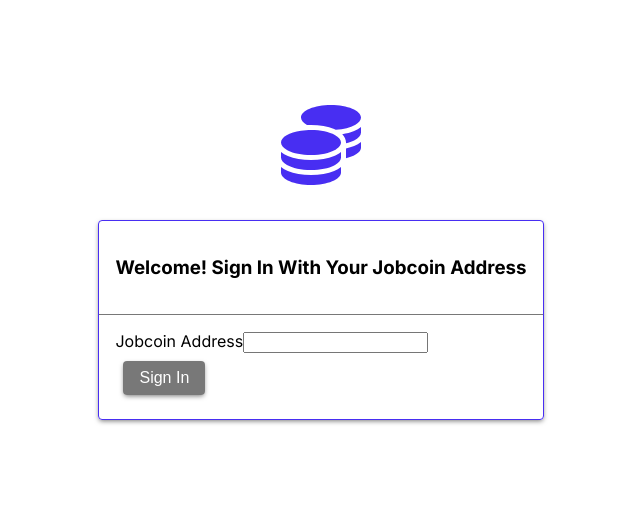
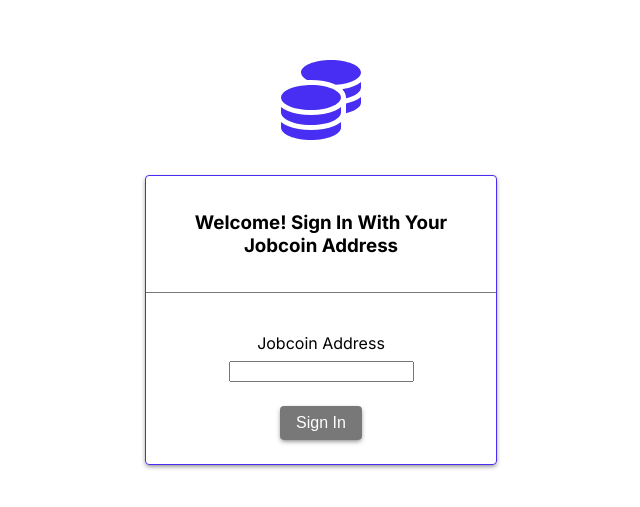
Before and after one commit to conradrmiller/gemini-conrad-miller, a React (Create React App) app: page /SignIn in a window 1280 px wide. Shown: the part 155-662 px from the top of the page, without its empty margins (319-959 px from the left). Built offline with nearby package versions, Linux system fonts and the light colour scheme.

Commit message:
Spacing around inputs and labels

```diff
--- a/src/components/accountSummary/BalanceWidget.jsx
+++ b/src/components/accountSummary/BalanceWidget.jsx
@@ -4,20 +4,23 @@ import CONSTANTS from '../../CONSTANTS'
 const BalanceContainer = styled.div`
     border: 1px solid ${CONSTANTS.PURPLE};
     margin: 1em;
-    border-radius: .25em;
+    border-radius: 0.25em;
     box-shadow: 0px 2px 5px -1px ${CONSTANTS.GREY};
 `
 
 const BalanceHeader = styled.div`
-text-align: center;
+    text-align: center;
     border-bottom: 1px solid ${CONSTANTS.GREY};
 `
 
 const AmountContainer = styled.div`
+    text-align: center;
     padding: 1em;
+    font-weight: 600;
+    font-size: 1.25em;
 `
 
-const BalanceWidget = ({state}) => {
+const BalanceWidget = ({ state }) => {
     return (
         <BalanceContainer>
             <BalanceHeader>
--- a/src/components/accountSummary/NavBar.jsx
+++ b/src/components/accountSummary/NavBar.jsx
@@ -54,7 +54,7 @@ const NavBar = ({ state, dispatch }) => {
                 <Title>Account Summary</Title>
             </LeftNav>
             <RightNav>
-                <UserName>{state.username} Signed In</UserName>
+                <UserName>Hello <b>{state.username}</b></UserName>
                 <JobcoinButton onClick={handleSignOut}>Sign Out</JobcoinButton>
             </RightNav>
         </NavStyles>
--- a/src/components/accountSummary/SendWidget.jsx
+++ b/src/components/accountSummary/SendWidget.jsx
@@ -8,7 +8,7 @@ import { JobcoinButton } from '../../globalStyles'
 const SendContainer = styled.div`
     border: 1px solid ${CONSTANTS.PURPLE};
     margin: 1em;
-    border-radius: .25em;
+    border-radius: 0.25em;
     box-shadow: 0px 2px 5px -1px ${CONSTANTS.GREY};
 `
 
@@ -18,10 +18,22 @@ text-align: center;
 `
 
 const InputContainer = styled.div`
+    text-align: center;
     padding: 1em;
+
 `
 
-const InputWrapper = styled.div``
+const InputWrapper = styled.div`
+    margin: 1em 0.5em;
+    display: flex;
+    justify-content: center;
+    align-items: center;
+    flex-direction: column;
+`
+
+const InputLabel = styled.label`
+    margin: 0.25em;
+`;
 
 const SendWidget = ({ state, dispatch }) => {
     const [destinationAddress, setDestinationAddress] = useState()
@@ -52,26 +64,26 @@ const SendWidget = ({ state, dispatch }) => {
             </SendHeader>
             <InputContainer>
                 <InputWrapper>
-                    <label>
+                    <InputLabel htmlFor="destinationAddress">
                         Destination Address
+                    </InputLabel>
+
                     <input
+                        id="destinationAddress"
                         type="text"
-                            onChange={(e) =>
-                                setDestinationAddress(e.target.value)
-                            }
+                        onChange={(e) => setDestinationAddress(e.target.value)}
                         value={destinationAddress}
                     />
-                    </label>
                 </InputWrapper>
                 <InputWrapper>
-                    <label>
-                        Amount to Send
+                    <InputLabel htmlFor="amountToSend">Amount to Send</InputLabel>
+
                     <input
+                        id="amountToSend"
                         type="number"
                         onChange={(e) => setAmount(e.target.value)}
                         value={amount}
                     />
-                    </label>
                 </InputWrapper>
                 <JobcoinButton
                     onClick={sendHandler}
--- a/src/components/signIn/SingInWidget.jsx
+++ b/src/components/signIn/SingInWidget.jsx
@@ -10,26 +10,39 @@ const SignInWidgetWrapper = styled.div`
     justify-content: center;
     flex-direction: column;
     border: 1px solid ${CONSTANTS.PURPLE};
-    border-radius: .25em;
+    border-radius: 0.25em;
     box-shadow: 0px 2px 5px -1px ${CONSTANTS.GREY};
-
+    max-width: 350px;
 `
 
 const SignInHeader = styled.div`
-text-align: center;
+    text-align: center;
     padding: 1em;
     border-bottom: 1px solid ${CONSTANTS.GREY};
 `
 const InputContainer = styled.div`
+    text-align: center;
     padding: 1em;
 `
+const InputWrapper = styled.div`
+    margin: 1em 0.5em;
+    display: flex;
+    justify-content: center;
+    align-items: center;
+    flex-direction: column;
 
-const SignInWidget = ({state, dispatch}) => {
+`
+const InputLabel = styled.label`
+    margin: 0.5em;
+`;
+
+
+const SignInWidget = ({ state, dispatch }) => {
     const [signInInput, setSignInInput] = useState('')
 
     const navigate = useNavigate()
     const handleSignIn = () => {
-        dispatch({type: ACTION_TYPES.SET_USERNAME, payload: signInInput})
+        dispatch({ type: ACTION_TYPES.SET_USERNAME, payload: signInInput })
         setSignInInput('')
         navigate(`${CONSTANTS.ACCOUNTSUMMARY_URL}`)
     }
@@ -40,16 +53,17 @@ const SignInWidget = ({state, dispatch}) => {
                 <h3>Welcome! Sign In With Your Jobcoin Address</h3>
             </SignInHeader>
             <InputContainer>
-                <div>
-                    <label>
-                        Jobcoin Address
-                        <input
-                            type="text"
-                            onChange={(e) => setSignInInput(e.target.value)}
-                        />
-                    </label>
-                </div>
-                <JobcoinButton onClick={handleSignIn} disabled={!signInInput}>Sign In</JobcoinButton>
+                <InputWrapper>
+                    <InputLabel htmlFor="signIn">Jobcoin Address</InputLabel>
+                    <input
+                        id="signIn"
+                        type="text"
+                        onChange={(e) => setSignInInput(e.target.value)}
+                    />
+                </InputWrapper>
+                <JobcoinButton onClick={handleSignIn} disabled={!signInInput}>
+                    Sign In
+                </JobcoinButton>
             </InputContainer>
         </SignInWidgetWrapper>
     )
```
Lines whose indentation alone changed are shown as unchanged.
